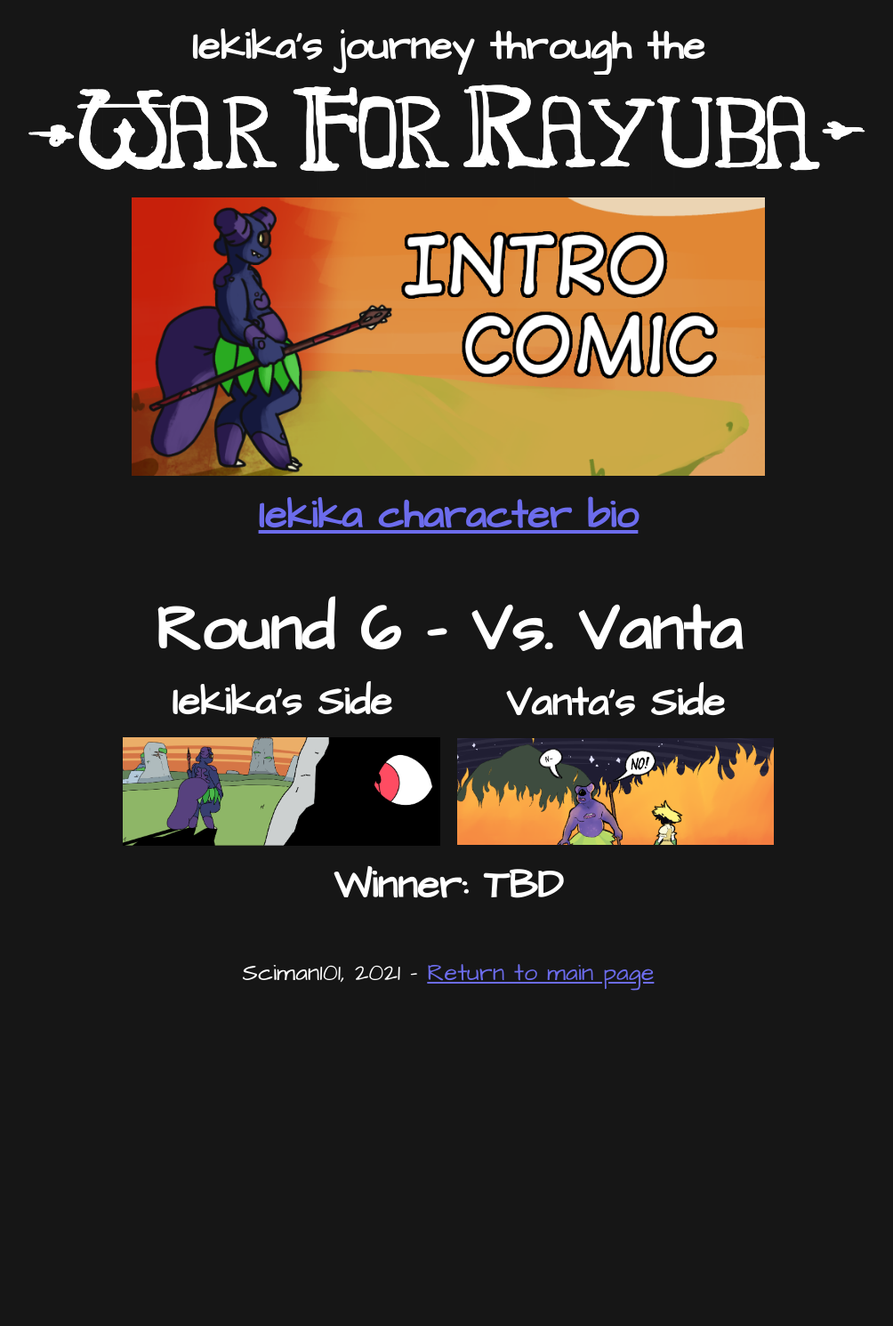
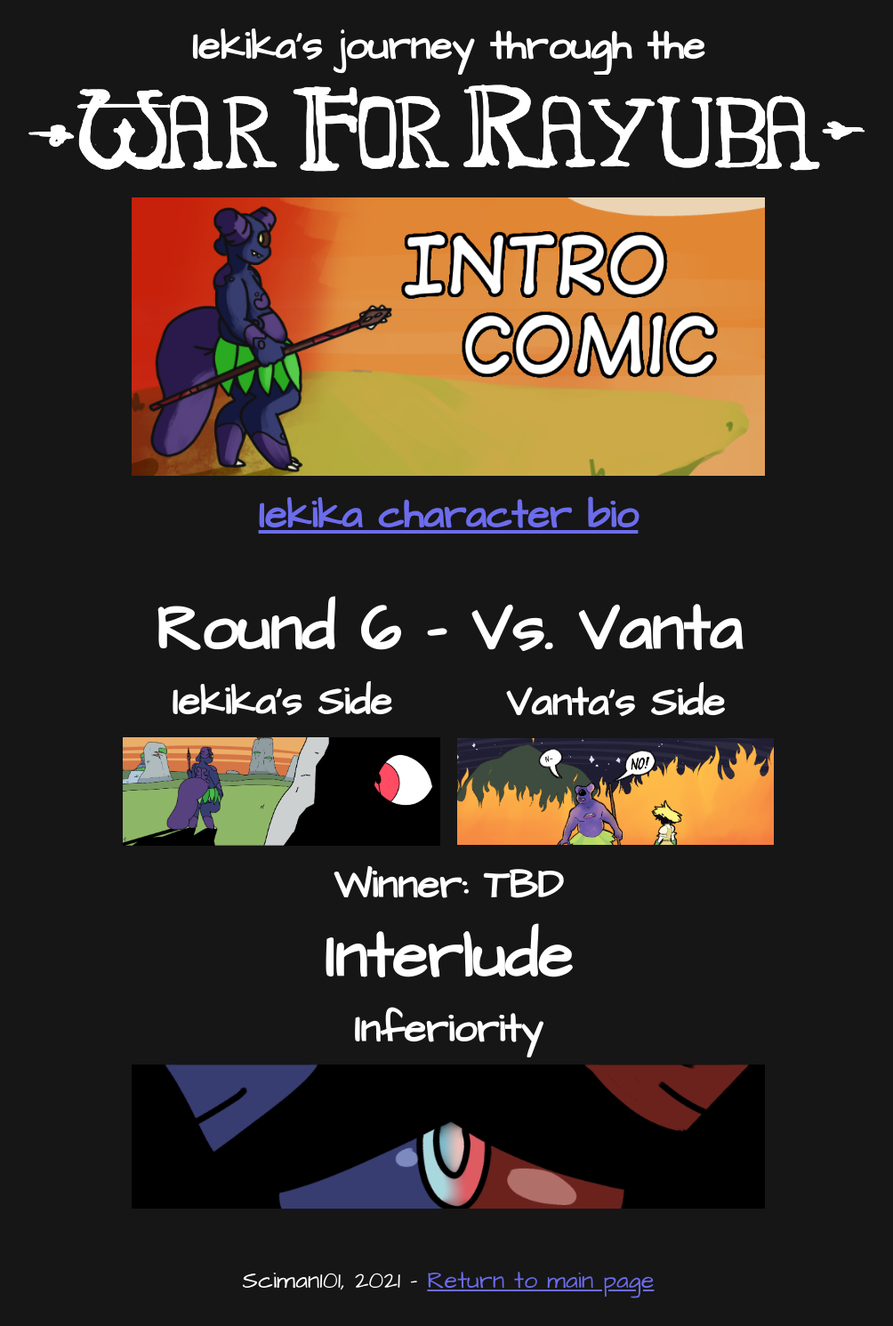
Before and after one commit to Sciman101/sciman101.github.io, a Jekyll site: the page w4r.html, which Jekyll copies as it is, in a window 1280 px wide. Shown: the whole page at 89% size, without its empty margins (136-1140 px from the left). Built offline with Jekyll 4.4.1, drawn with Linux system fonts in a browser that asks for light colours; nearby versions of some CDN libraries; before the commit the page ends 1145 px from its top, so only the background shows below that.

Commit message:
Added interlude

```diff
--- a/w4r.html
+++ b/w4r.html
@@ -65,6 +65,17 @@
         </td>
       </tr>
 
+      <!-- Interlude -->
+      <tr>
+        <td colspan="2"><h1>Interlude</h1><h2>Inferiority</h2></td>
+      </tr>
+
+      <tr>
+        <td colspan="2">
+          <a href="https://imgur.com/a/1h2TSji"><img class="bastion thumbnail" src="assets/img/w4r/interlude.png"></a>
+        </td>
+      </tr>
+
     <!-- Footer -->
     <tr>
       <td colspan="2"><div class='spacer'></div>
```
Also changed, not shown: assets/img/w4r/interlude.png (added).
